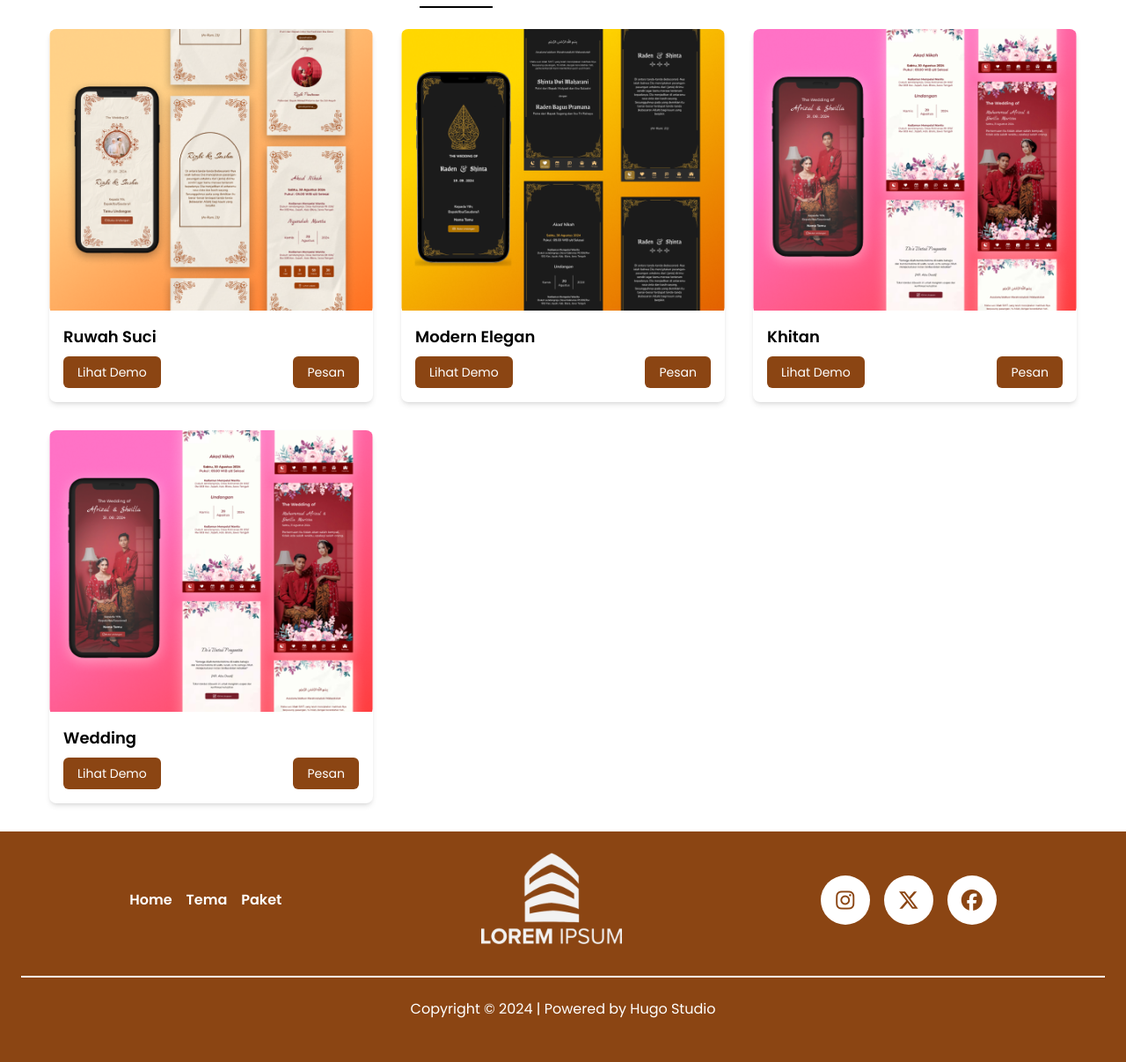
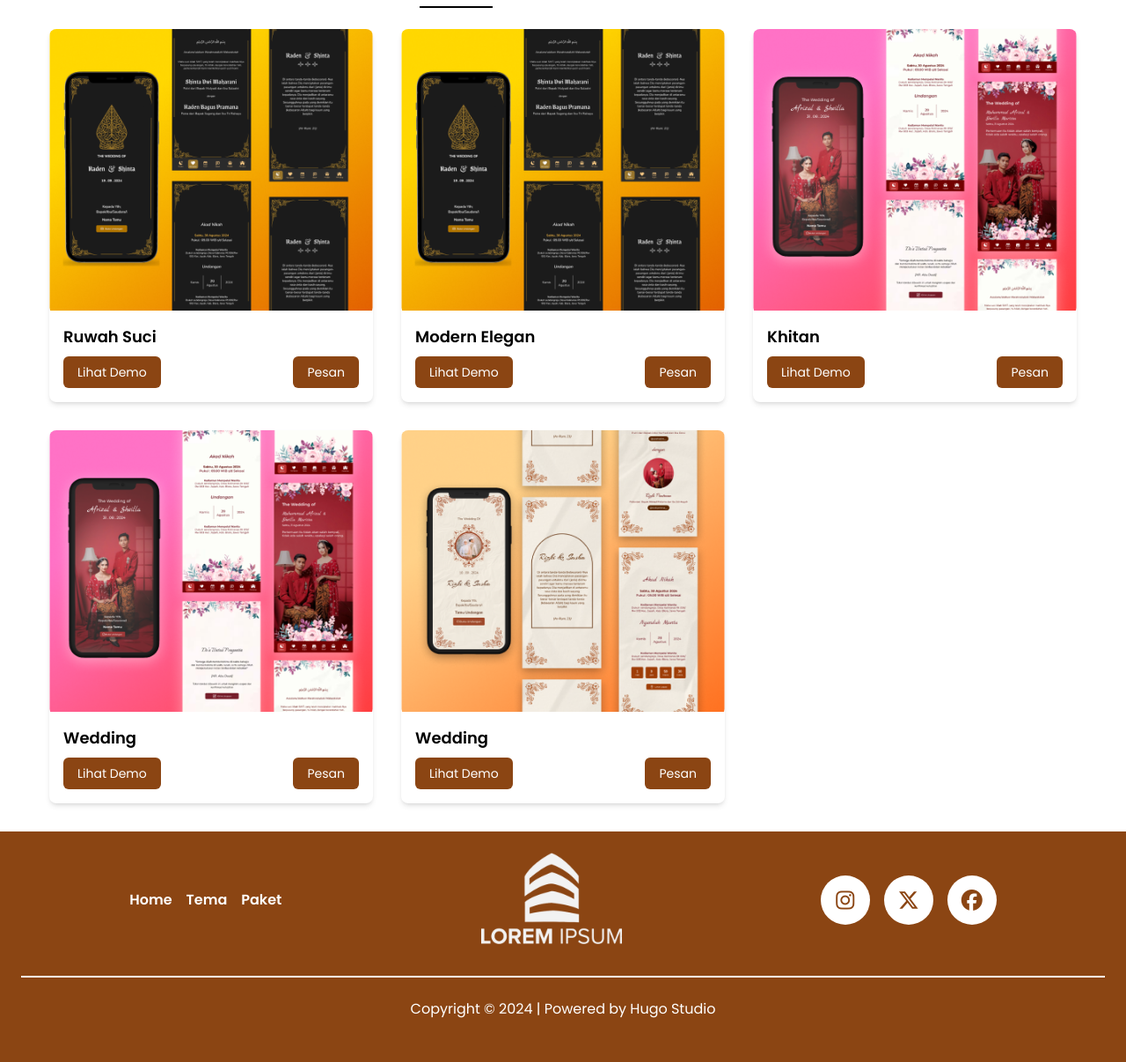
Before and after one commit to Nemolab-Nusa-Infomedia/hadir-invitation, a Laravel app: page / in a window 1280 px wide. Shown: the part 2394-3601 px from the top of the page at 88% size. Run offline with Laravel 12, Linux system fonts and the light colour scheme; some libraries are stand-ins or nearby versions.

Commit message:
style : new undangan

```diff
--- a/resources/views/homepage/index.blade.php
+++ b/resources/views/homepage/index.blade.php
@@ -245,7 +245,7 @@
             <div id="templateContainer" class="grid grid-cols-1 sm:grid-cols-2 lg:grid-cols-3 gap-4 md:gap-8">
                 <!-- Card 1 (Pernikahan) -->
                 <div class="template-item bg-white rounded-lg shadow-md overflow-hidden fade-enter fade-enter-active" data-category="pernikahan">
-                    <img src="{{ asset('assets/img/mockup-undangan/frame1.png') }}" alt="Ruwah Suci" class="w-full h-64 sm:h-80 object-cover">
+                    <img src="{{ asset('assets/img/mockup-undangan/frame2.png') }}" alt="Ruwah Suci" class="w-full h-64 sm:h-80 object-cover">
                     <div class="p-2 sm:p-4 text-start">
                         <h3 class="text-sm sm:text-lg font-semibold mb-2">Ruwah Suci</h3>
                         <div class="flex justify-between gap-2">
@@ -290,6 +290,18 @@
                         </div>
                     </div>
                 </div>
+
+                <!-- Card 5 (Pernikahan) -->
+                <div class="template-item bg-white rounded-lg shadow-md overflow-hidden fade-enter fade-enter-active" data-category="pernikahan">
+                    <img src="{{ asset('assets/img/mockup-undangan/frame1.png') }}" alt="Khitanan Modern" class="w-full h-64 sm:h-80 object-cover">
+                    <div class="p-2 sm:p-4 text-start">
+                        <h3 class="text-sm sm:text-lg font-semibold mb-2">Wedding</h3>
+                        <div class="flex justify-between gap-2">
+                            <a href="https://nemolab-nusa-infomedia.github.io/template-invitation/view/undangan-v5/index.html" class="px-2 py-1 text-xs sm:px-4 sm:py-2 sm:text-sm bg-coklat text-white rounded-md">Lihat Demo</a>
+                            <button class="px-2 py-1 text-xs sm:px-4 sm:py-2 sm:text-sm bg-coklat text-white rounded-md">Pesan</button>
+                        </div>
+                    </div>
+                </div>
             </div>
         </div>
         <!-- END SECTION 5 -->
```
